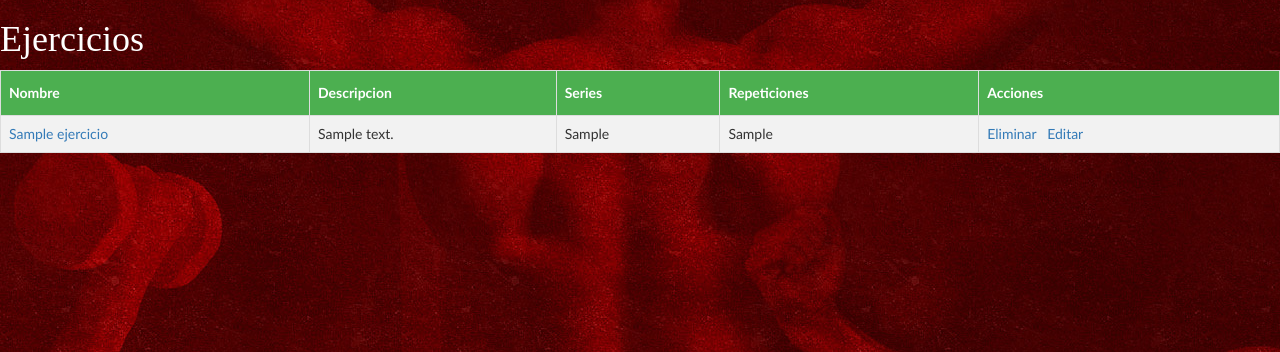
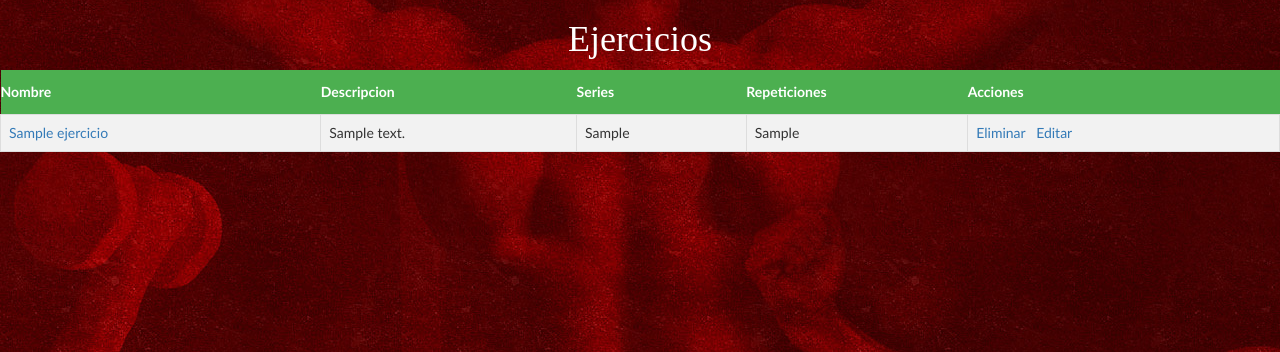
Before and after one commit to jrcastro2/GMS, a PHP site: page / in a window 1280 px wide. Shown: the part 77-429 px from the top of the page. Run offline with PHP 8.4, Linux system fonts and the light colour scheme; tables that the repository leaves empty or names only in its code hold one stand-in row (values such as "Sample post"); data that the repository does not hold is empty; some libraries are stand-ins or nearby versions.

Commit message:
css cutre terminado

```diff
--- a/css/style.css
+++ b/css/style.css
@@ -15,9 +15,12 @@ body, header {
   background-position: top center;
   background-repeat: no-repeat;
 }
-h1{
+h1, h3{
   color: white;
+  text-align: center;
 }
+
+
 
 #ver-ejercicio{
   font-family: "Trebuchet MS", Arial, Helvetica, sans-serif;
@@ -32,22 +35,22 @@ h1{
   text-align: center;
 }
 
-#ejercicios{
+.tablas{
   font-family: "Trebuchet MS", Arial, Helvetica, sans-serif;
   border-collapse: collapse;
   width: 100%;
 }
 
-#ejercicios td, #ejercicios th {
+.tablas td, #tablas th {
     border: 1px solid #ddd;
     padding: 8px;
 }
 
-#ejercicios tr:nth-child(even){background-color: #f2f2f2;}
+.tablas tr:nth-child(even){background-color: #f2f2f2;}
 
-#ejercicios tr {background-color: #ddd;}
+.tablas tr {background-color: #ddd;}
 
-#ejercicios th {
+.tablas th {
     padding-top: 12px;
     padding-bottom: 12px;
     text-align: left;
@@ -81,9 +84,21 @@ input[type=submit] {
     cursor: pointer;
 }
 
+#form {
+    width: 100%;
+    background-color: #f2f2f2;
+    color: black;
+    padding: 14px 20px;
+    margin: 8px 0;
+    border: none;
+    border-radius: 4px;
+    cursor: pointer;
+}
+
 input[type=submit]:hover {
     background-color: #45a049;
 }
+
 
 .crearEjercicio {
     border-radius: 5px;
--- a/view/ejercicios/index.php
+++ b/view/ejercicios/index.php
@@ -16,7 +16,7 @@ $view->setVariable("title", "Ejercicios");
       <a class="glyphicon glyphicon-plus" id="nuevo-ejercicio" href="index.php?controller=ejercicios&amp;action=add" title="<?=i18n("Nuevo ejercicio");?>"></a>
     </div>
 <?php endif; ?>
-<table id=ejercicios>
+<table class='tablas'>
 	<tr>
 		<th><?= i18n("Nombre")?></th><th><?= i18n("Descripcion")?></th><th><?= i18n("Series")?></th><th><?= i18n("Repeticiones")?></th><th><?= i18n("Acciones")?></th>
 	</tr>
--- a/view/tablas/index.php
+++ b/view/tablas/index.php
@@ -17,7 +17,7 @@ $view->setVariable("title", "Tablas");
     </div>
 <?php endif; ?>
 
-<table border="1">
+<table class='tablas'>
 	<tr>
 		<th><?= i18n("Nombre")?></th><th><?= i18n("Acciones")?></th>
 	</tr>
```
Also changed, not shown: view/tablas/edit.php (+18 -5 lines), view/tablas/view.php (+22 -3 lines).
